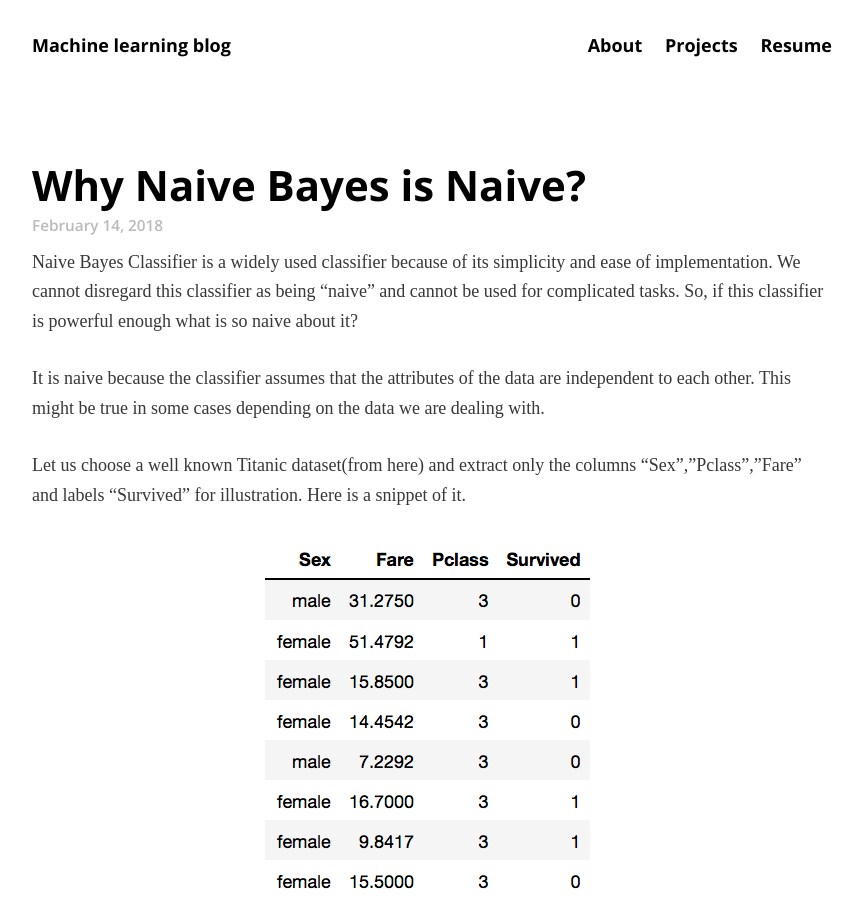
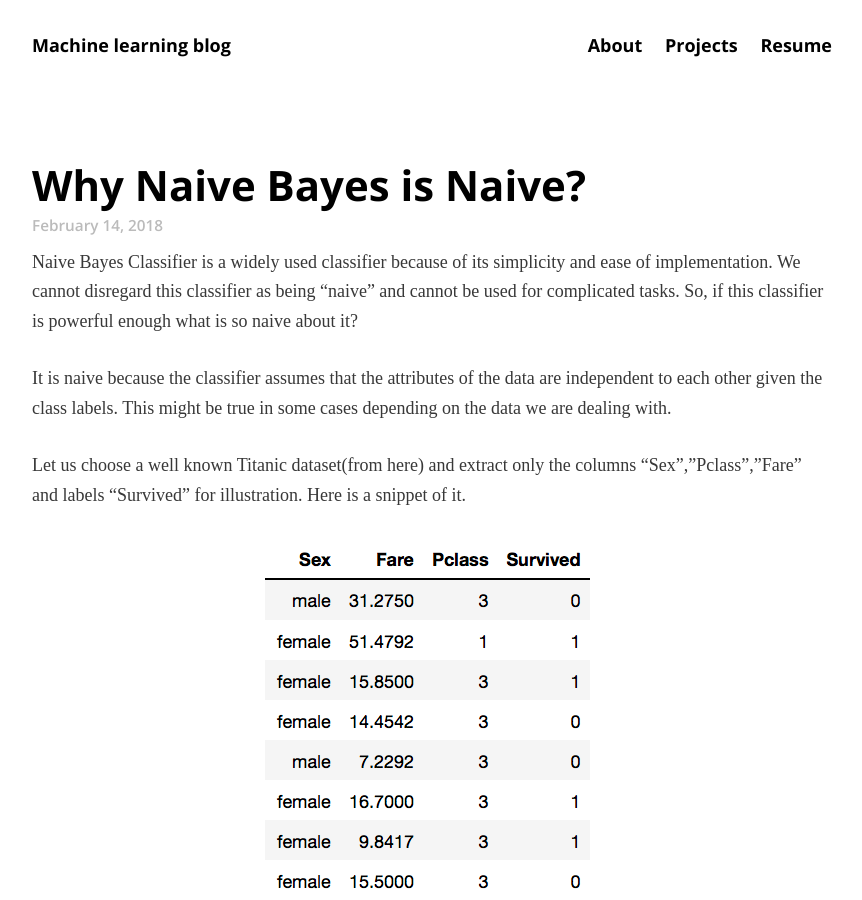
Before and after one commit to scelesticsiva/scelesticsiva.github.io, a Jekyll site: the page built from _posts/2018-02-14-Naive-Bayes.md, in a window 1280 px wide and 900 px high. Shown: the whole window, without its empty margins (208-1070 px from the left). Built offline with Jekyll 4.4.1, drawn with Linux system fonts in a browser that asks for light colours; some web fonts are replaced; formulas are drawn with MathJax 3; comment, search, counter and statistics services are not loaded.

Commit message:
Correct error in the statement

```diff
--- a/_posts/2018-02-14-Naive-Bayes.md
+++ b/_posts/2018-02-14-Naive-Bayes.md
@@ -8,7 +8,7 @@ use_math: true
 
 Naive Bayes Classifier is a widely used classifier because of its simplicity and ease of implementation. We cannot disregard this classifier as being "naive" and cannot be used for complicated tasks. So, if this classifier is powerful enough what is so naive about it?
 
-It is naive because the classifier assumes that the attributes of the data are independent to each other. This might be true in some cases depending on the data we are dealing with.
+It is naive because the classifier assumes that the attributes of the data are independent to each other given the class labels. This might be true in some cases depending on the data we are dealing with.
 
 Let us choose a well known Titanic dataset(from here) and extract only the columns "Sex","Pclass","Fare" and labels "Survived" for  illustration. Here is a snippet of it.
 
```
